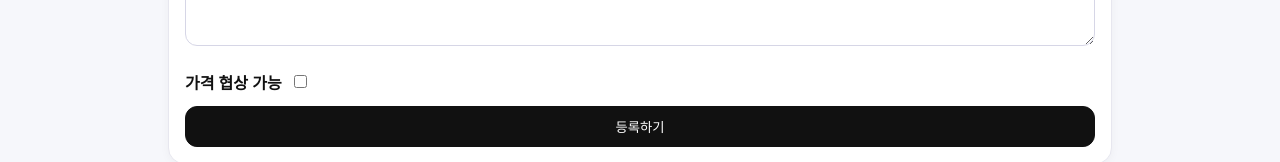
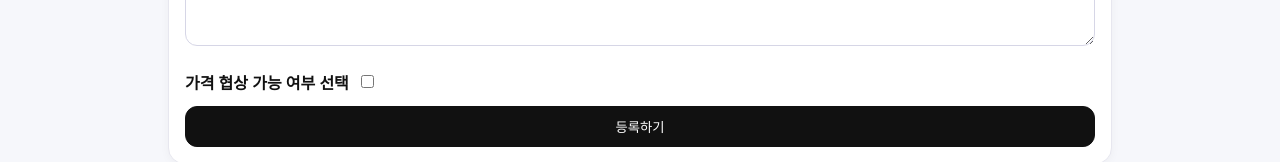
Before and after one commit to jimmychoi46/campus-groupbuy, a React (Vite) app: page /listings/new in a window 1280 px wide. Shown: the part 554-716 px from the top of the page. Built offline with nearby package versions, Linux system fonts and the light colour scheme; sample sign-in values are in the browser's storage.

Commit message:
Update label for negotiable price option

```diff
--- a/src/pages/NewListing.jsx
+++ b/src/pages/NewListing.jsx
@@ -103,7 +103,7 @@ export default function NewListing() {
         </label>
 {type === "USED" && (
   <div style={{ marginTop: 12, display: "flex", justifyContent: "flex-start", alignItems: "center" }}>
-    <span style={{ fontWeight: "bold", marginRight: 8 }}>가격 협상 가능</span>
+    <span style={{ fontWeight: "bold", marginRight: 8 }}>가격 협상 가능 여부 선택</span>
      <input
        type="checkbox"
        checked={negotiable} onChange={(e) => setNegotiable(e.target.checked)}
```
